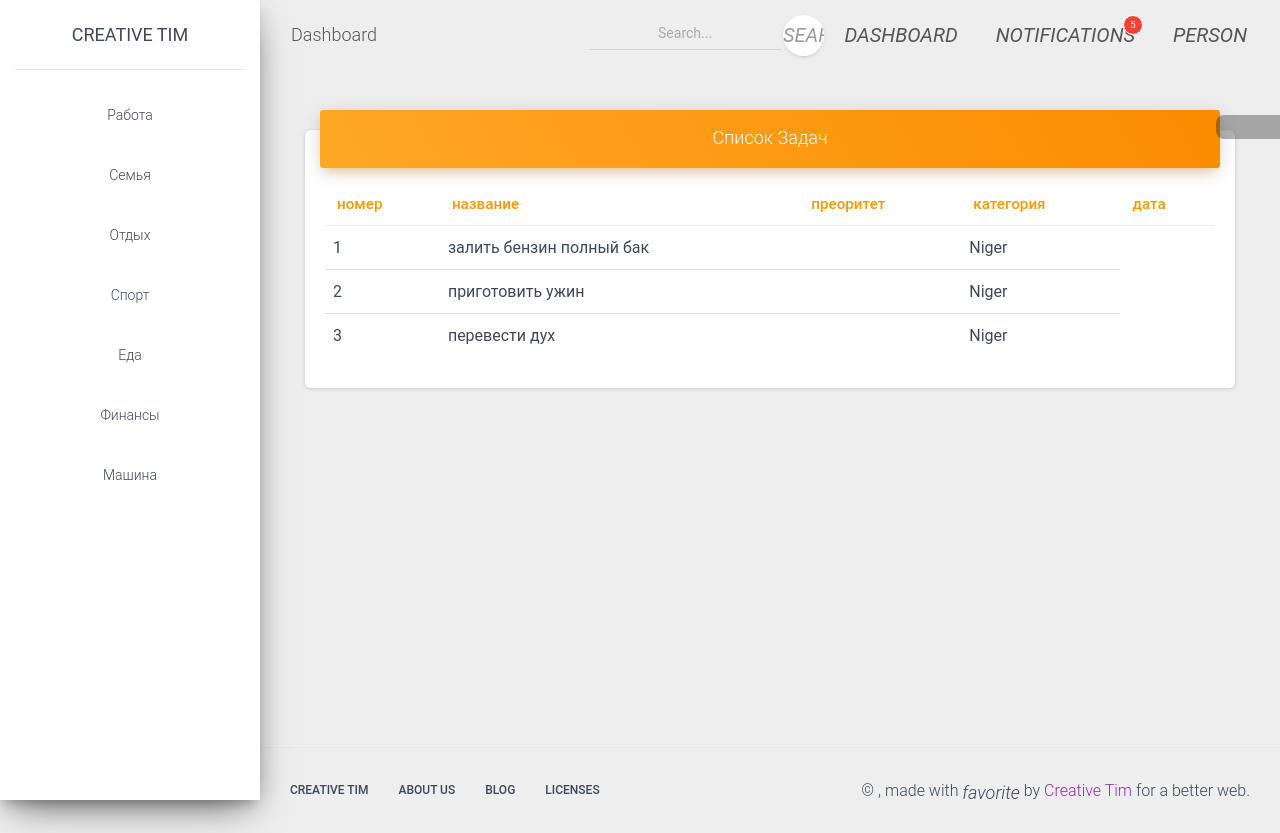
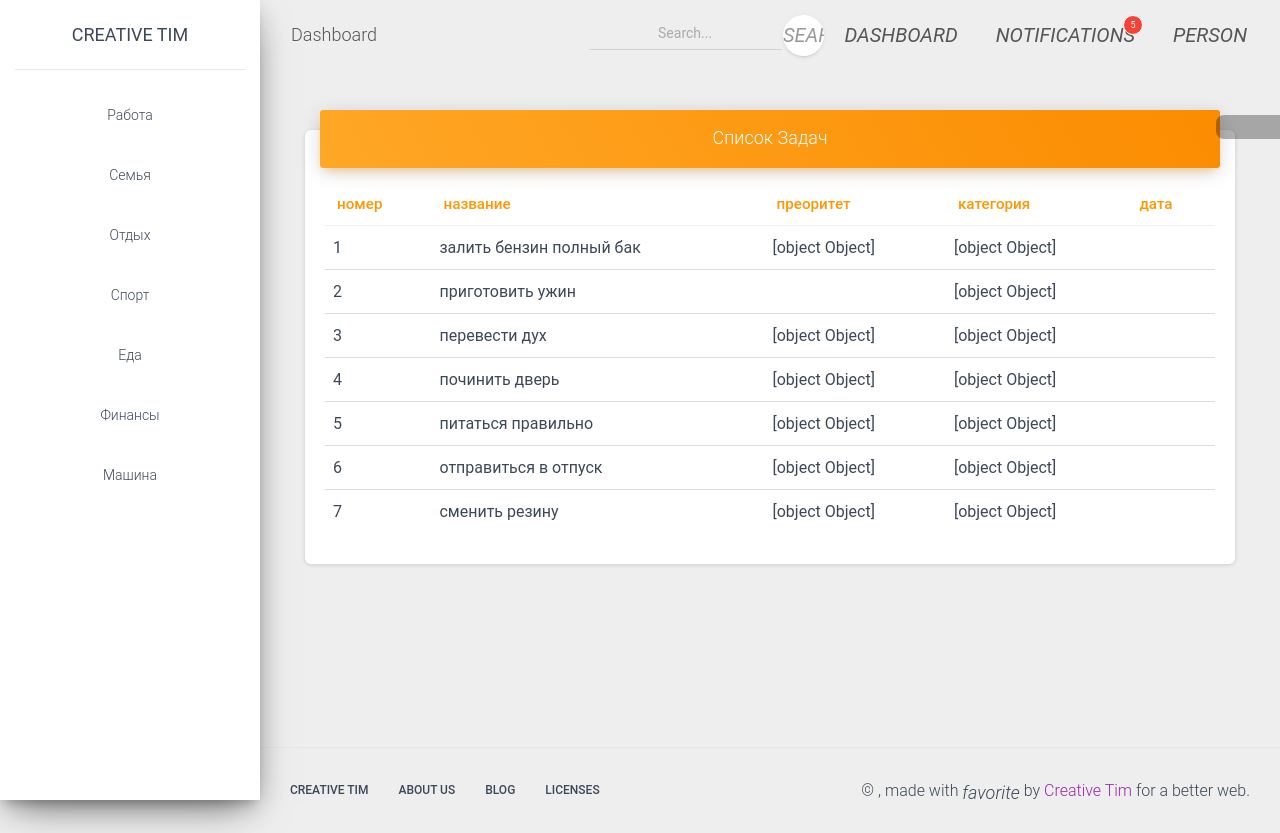
Before and after one commit to minorHealthPotion/angular-test, an Angular app: page / in a window 1280 px wide. Built offline with nearby package versions, Linux system fonts and the light colour scheme.

Commit message:
6 files modified

```diff
--- a/src/app/categories/categories.component.html
+++ b/src/app/categories/categories.component.html
@@ -9,7 +9,7 @@
 		</a></div>
 	<div class="sidebar-wrapper">
 		<ul class="nav">
-			<li class="nav-item " *ngFor="let category of categories">
+			<li class="nav-item " *ngFor="let category of categories" (click)="showTaskByCategory(category)">
 				<a class="nav-link">
 					<p>{{category.title}}</p>
 				</a>
--- a/src/app/categories/categories.component.ts
+++ b/src/app/categories/categories.component.ts
@@ -14,6 +14,8 @@ export class CategoriesComponent implements OnInit {
 
   ngOnInit() {
     this.categories = this.dataHandler.getCategories();
-    console.log(this.categories);
+  }
+  showTaskByCategory(category: Category) {
+    this.dataHandler.getTasksByCategory(category);
   }
 }
--- a/src/app/data/TestData.ts
+++ b/src/app/data/TestData.ts
@@ -44,6 +44,38 @@ export class TestData {
 
       category: TestData.categories[2],
       date: new Date("2019-12-09")
+    },
+    {
+      id: 4,
+      title: "починить дверь",
+      priority: TestData.priorities[2],
+
+      category: TestData.categories[6],
+      date: new Date("2019-12-09")
+    },
+    {
+      id: 5,
+      title: "питаться правильно",
+      priority: TestData.priorities[2],
+
+      category: TestData.categories[4],
+      date: new Date("2019-12-09")
+    },
+    {
+      id: 6,
+      title: "отправиться в отпуск",
+      priority: TestData.priorities[1],
+
+      category: TestData.categories[2],
+      date: new Date("2019-12-09")
+    },
+    {
+      id: 7,
+      title: "сменить резину",
+      priority: TestData.priorities[3],
+
+      category: TestData.categories[6],
+      date: new Date("2019-12-09")
     }
   ];
 }
--- a/src/app/model/Task.ts
+++ b/src/app/model/Task.ts
@@ -10,7 +10,7 @@ export class Task {
   constructor(
     id: number,
     title: string,
-    priority?: Priority,
+    priority: Priority,
     category?: Category,
     date?: Date
   ) {
--- a/src/app/service/data-handle.service.ts
+++ b/src/app/service/data-handle.service.ts
@@ -17,4 +17,9 @@ export class DataHandleService {
   getTasks(): Task[] {
     return TestData.tasks;
   }
+  getTasksByCategory(category: Category): Task[] {
+    const tasks = TestData.tasks.filter(task => task.category === category);
+    console.log(tasks);
+    return tasks;
+  }
 }
--- a/src/app/tasks/tasks.component.html
+++ b/src/app/tasks/tasks.component.html
@@ -15,8 +15,9 @@
 				<tr *ngFor="let task of tasks">
 					<td>{{task.id}}</td>
 					<td>{{task.title}}</td>
+					<td>{{task.priority}}</td>
+					<td>{{task.category}}</td>
 					<td></td>
-					<td>Niger</td>
 				</tr>
 
 			</tbody>
```
